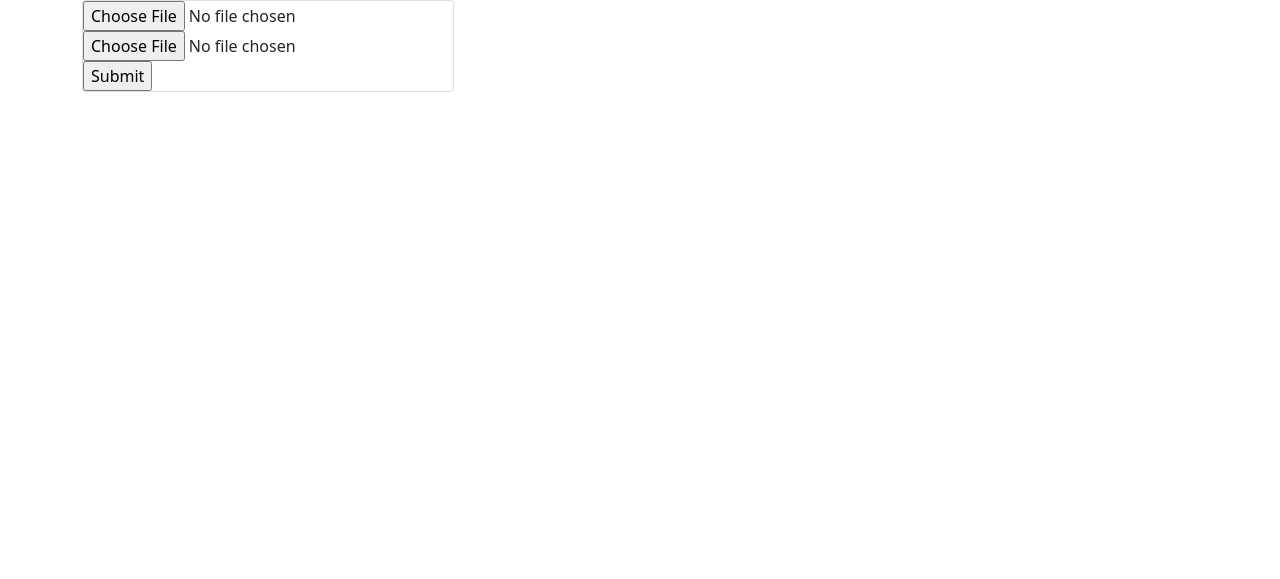
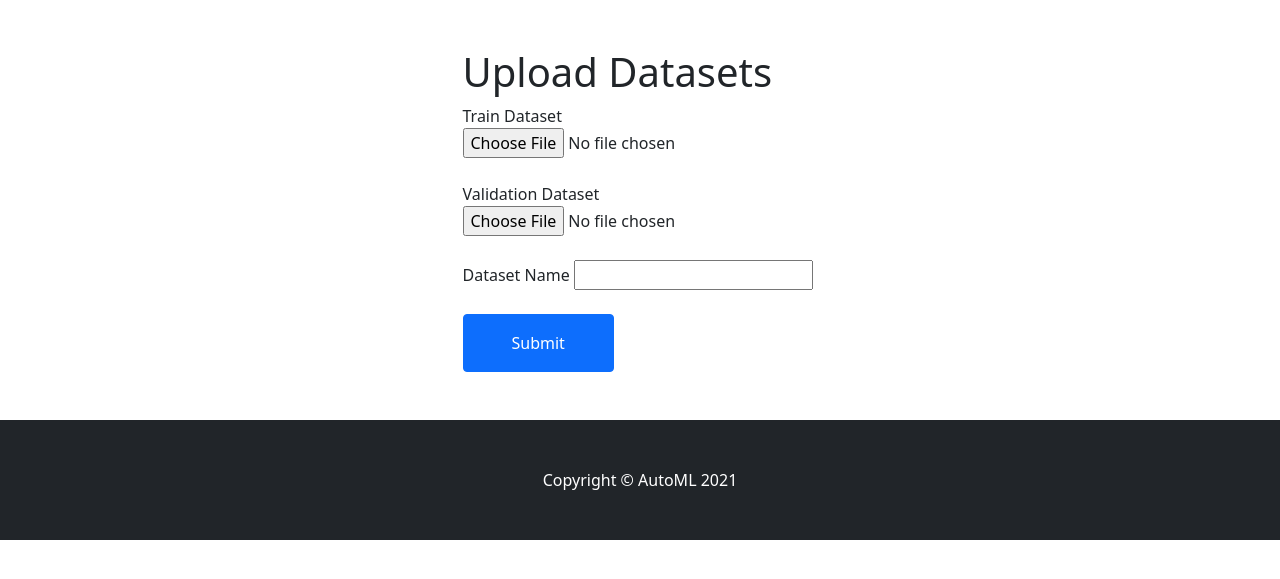
Before and after one commit to ramaneswaran/automl_frontend, a Flask app: page /upload_datasets in a window 1280 px wide. Shown: the part 56-635 px from the top of the page. Run offline with Flask 2, Linux system fonts and the light colour scheme; some libraries are stand-ins or nearby versions.

Commit message:
Upload data and display data

```diff
--- a/app.py
+++ b/app.py
@@ -4,6 +4,7 @@ import json
 import pickle
 import time
 from shutil import make_archive
+import shutil
 import datetime
 import boto3
 import botocore
@@ -25,9 +26,121 @@ s3 = boto3.resource('s3',aws_access_key_id = os.environ.get("aws_access_key"), a
          region_name = 'ap-south-1')
 
 
+#Data parser class
+class DataParser:
+
+    def __init__(self, train_path, val_path):
+
+        self.train_path = train_path
+        self.val_path = val_path
+
+        self.train_data = self._read_data(self.train_path)
+        self.val_data = self._read_data(self.val_path)
+
+        self.intent_encoder = self._train_intent_encoder()
+        self.tag_encoder = self._train_tag_encoder()
+
+    def _read_data(self, data_path):
+        f = open(data_path, 'r')
+        content = f.readlines()
+        f.close()
+
+        data = []
+
+        for item in content:
+            text, annotations = item.split('\t')
+
+            sample = []
+
+            for token, annotation in zip(text.split(), annotations.split()):
+                sample.append((token, annotation))
+
+            data.append(sample)
+
+        return data
+
+    def _train_intent_encoder(self):
+        # Get all intents
+        intents = set()
+        annotations = set()
+        for data in self.train_data:
+            token, annotation = data[-1]
+            intents.add(annotation)
+
+        for data in self.val_data:
+            token, annotation = data[-1]
+            intents.add(annotation)
+
+        intents = list(intents)
+
+        # Fit label encoder for intents
+        intent_encoder = LabelEncoder()
+        intent_encoder.fit(intents)
+
+        return intent_encoder
+
+    def _train_tag_encoder(self):
+        # Get all tags
+        annotations = set()
+        for data in self.train_data:
+            for token, annotation in data[1:-1]:
+                annotations.add(annotation)
+
+        for data in self.val_data:
+            for token, annotation in data[1:-1]:
+                annotations.add(annotation)
+
+        annotations = list(annotations)
+
+        # Fit a label encoder
+        label_encoder = LabelEncoder()
+        label_encoder.fit(annotations)
+
+        return label_encoder
+
+    def write_config(self, save_dir):
+
+        if os.path.exists(save_dir) is False:
+            os.mkdir(save_dir)
+
+        train_save_path = os.path.join(save_dir, 'train.pkl')
+        with open(train_save_path, 'wb') as f:
+            pickle.dump(self.train_data, f)
+
+        val_save_path = os.path.join(save_dir, 'val.pkl')
+        with open(val_save_path, 'wb') as f:
+            pickle.dump(self.val_data, f)
+
+        config = {
+            'num_intents': len(self.intent_encoder.classes_),
+            'num_tags': len(self.tag_encoder.classes_),
+            'train_path': train_save_path,
+            'val_path': val_save_path,
+        }
+
+        # Serializing json
+        json_object = json.dumps(config, indent = 4)
+
+        config_path = os.path.join(save_dir, 'config.json')
+
+        # Writing to sample.json
+        with open(config_path, "w") as outfile:
+            outfile.write(json_object)
+
+
 def get_datasets_names():
-    pass
-    return [(1, "ATIS V1"), (2, "ATIS V2")]
+
+    dataset_bucket = s3.Bucket('automl-training-data-s3')
+
+
+    dataset_names = [(idx+1, bucket_obj.key) for idx, bucket_obj in enumerate(dataset_bucket.objects.all())]
+    # count = 1
+    # dataset_names = []
+    # for item in dataset_bucket.objects.all():
+    #     dataset_names.append((count, item.key))
+    #     count += 1
+    # return [(1, "ATIS V1"), (2, "ATIS V2")]
+    return dataset_names
 
 def get_preds(text: str):
 
@@ -69,126 +182,44 @@ def upload_datasets():
 
 @app.route('/uploader', methods=['GET','POST'] )
 def uploader():
-    train_path = "../Dataset/atis-2.train.w-intent.iob"
-    val_path = "../Dataset/atis-2.dev.w-intent.iob"
-    #Data parser class
-    class DataParser:
-
-        def __init__(self, train_path, val_path):
-
-            self.train_path = train_path
-            self.val_path = val_path
-
-            self.train_data = self._read_data(self.train_path)
-            self.val_data = self._read_data(self.val_path)
-
-            self.intent_encoder = self._train_intent_encoder()
-            self.tag_encoder = self._train_tag_encoder()
-
-        def _read_data(self, data_path):
-            f = open(data_path, 'r')
-            content = f.readlines()
-            f.close()
-
-            data = []
-
-            for item in content:
-                text, annotations = item.split('\t')
-
-                sample = []
-
-                for token, annotation in zip(text.split(), annotations.split()):
-                    sample.append((token, annotation))
-
-                data.append(sample)
-
-            return data
-
-        def _train_intent_encoder(self):
-            # Get all intents
-            intents = set()
-            annotations = set()
-            for data in self.train_data:
-                token, annotation = data[-1]
-                intents.add(annotation)
-
-            for data in self.val_data:
-                token, annotation = data[-1]
-                intents.add(annotation)
-
-            intents = list(intents)
-
-            # Fit label encoder for intents
-            intent_encoder = LabelEncoder()
-            intent_encoder.fit(intents)
-
-            return intent_encoder
-
-        def _train_tag_encoder(self):
-            # Get all tags
-            annotations = set()
-            for data in self.train_data:
-                for token, annotation in data[1:-1]:
-                    annotations.add(annotation)
-
-            for data in self.val_data:
-                for token, annotation in data[1:-1]:
-                    annotations.add(annotation)
-
-            annotations = list(annotations)
-
-            # Fit a label encoder
-            label_encoder = LabelEncoder()
-            label_encoder.fit(annotations)
-
-            return label_encoder
-
-        def write_config(self, save_dir):
-
-            if os.path.exists(save_dir) is False:
-             os.mkdir(save_dir)
-
-            train_save_path = os.path.join(save_dir, 'train.pkl')
-            with open(train_save_path, 'wb') as f:
-                pickle.dump(self.train_data, f)
-
-            val_save_path = os.path.join(save_dir, 'val.pkl')
-            with open(val_save_path, 'wb') as f:
-                pickle.dump(self.val_data, f)
-
-            config = {
-                'num_intents': len(self.intent_encoder.classes_),
-                'num_tags': len(self.tag_encoder.classes_),
-                'train_path': train_save_path,
-                'val_path': val_save_path,
-            }
-
-            # Serializing json
-            json_object = json.dumps(config, indent = 4)
-
-            config_path = os.path.join(save_dir, 'config.json')
-
-            # Writing to sample.json
-            with open(config_path, "w") as outfile:
-                outfile.write(json_object)
-    #                               *************************                          #
 
     if request.method == 'POST':
-        file = request.files
+
+        file_names = request.files.keys()
+
+        dataset_name = request.form.get('name')
+
         current_time = str(datetime.datetime.now())
 
-        parser = DataParser(train_path, val_path)
-        parser.write_config('parsed_data')
+        temp_dir = 'temp_dir'
 
-        zip_file = "data"  #zip file name
-        directory = "./parsed_data"
-        make_archive(zip_file, "zip", directory)
+        if os.path.exists(temp_dir):
+            shutil.rmtree(temp_dir)
+
+        os.mkdir(temp_dir)
+
+        data_paths = {}
+        for file_name in file_names:
+            save_path = os.path.join(temp_dir, request.files[file_name].filename)
+            data_paths[file_name] = save_path
+            request.files[file_name].save(save_path)
+
+
+
+
+        parser = DataParser(data_paths['train'], data_paths['val'])
+        parser.write_config(temp_dir)
+
+        zip_file = f"{dataset_name}"  #zip file name
+        make_archive(zip_file, "zip", temp_dir)
+
         try:
-            s3.meta.client.upload_file('./data.zip', 'automl-training-data-s3', 'data'+current_time+'.zip')
+            s3.meta.client.upload_file(f"{zip_file}.zip", 'automl-training-data-s3', f"{zip_file}.zip")
         except botocore.exceptions.ClientError as e:
             return {"status": e}  #response added
 
-        return 'success'
+        flash("Dataset uploaded successfully")
+        return redirect('/home/')
 
 @app.route('/models/', methods=['GET'])
 def model():
--- a/templates/upload_datasets.html
+++ b/templates/upload_datasets.html
@@ -41,19 +41,48 @@
             </div>
         </nav>
         <!-- Page Content-->
-        <div class="container ">
-            <div class="col-md-4 mb-5">
-                <div class="card h-100">
-
-                <form action = "/uploader" method = "POST" enctype = "multipart/form-data">
-                    <input type = "file" name = "Train" />
-                    <input type = "file" name = "Val" />
-                    <input type = "submit"/>
-                </form>
-
+        <div class="container">
+            <div class="row justify-content-center">
+                <div class="col-md-6 col-lg-5">
+                    <div class="login-wrap p-4 p-md-5">
+                        <div class="icon d-flex align-items-center
+                            justify-content-center">
+                            <span class="fa fa-user-o"></span>
+                        </div>
+                        <form action="/uploader" method = "POST" enctype = "multipart/form-data" class="login-form justify-content-center">
+                            <div class="form-group">
+                                <h6 class="display-6">Upload Datasets</h6>
+                            </div>
+                            <div class="form-group">
+                                <span>Train Dataset</span>
+                                <input type = "file" name = "train" />
+                            </div>
+                            <br>
+                            <div class="form-group">
+                                <span>Validation Dataset</span>
+                                <input type = "file" name = "val" />
+                            </div>
+                            <br>
+                            <div class="form-group">
+                                <span>Dataset Name</span>
+                                <input type = "type" name = "name" />
+                            </div>
+                            <br>
+                            <div class="form-group">
+                                <button type="submit" class="btn btn-primary
+                                    rounded submit p-3 px-5">Submit</button>
+                            </div>
+                        </form>
+                    </div>
                 </div>
             </div>
         </div>
+
+        <!-- Footer-->
+        <footer class="py-5 bg-dark">
+            <div class="container px-4 px-lg-5"><p class="m-0 text-center
+                    text-white">Copyright &copy; AutoML 2021</p></div>
+        </footer>
         <!-- Bootstrap core JS-->
         <script
             src="https://cdn.jsdelivr.net/npm/bootstrap@5.1.3/dist/js/bootstrap.bundle.min.js"></script>
```
Also changed, not shown: templates/home.html (+12 -0 lines), 1 other file.
